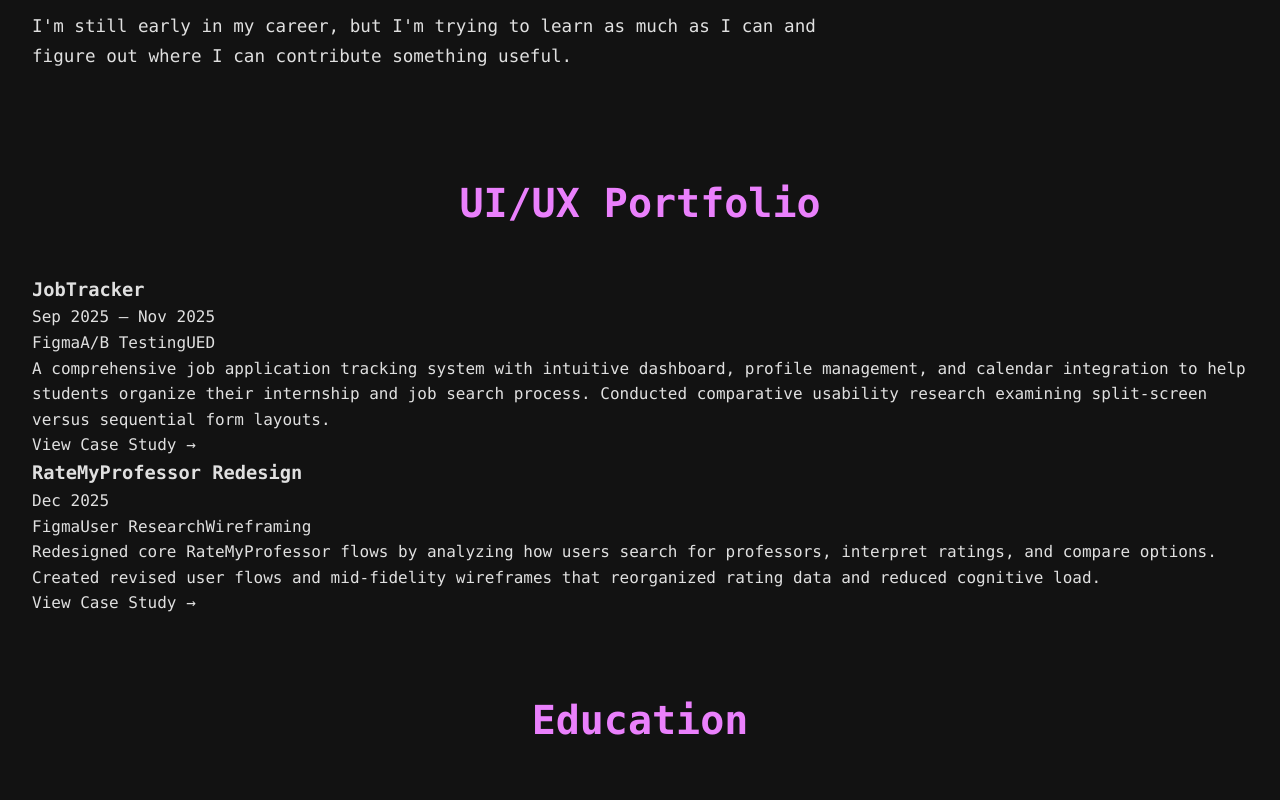
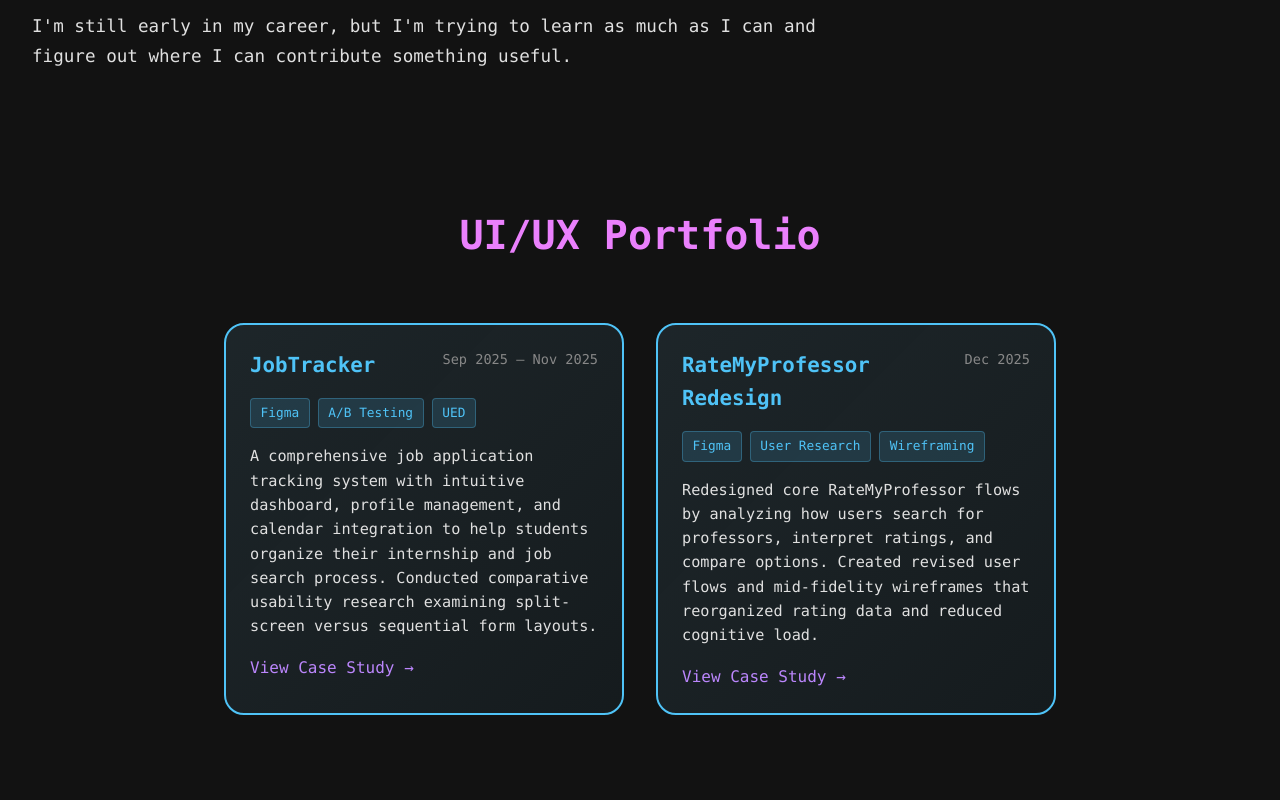
Before and after one commit to ksharm-67/kavish-portfolio, a React (Vite) app: page / in a window 1280 px wide. Shown: the part 920-1720 px from the top of the page. Built offline with nearby package versions, Linux system fonts and the light colour scheme; the HTML template or start-up script is replaced by a standard one.

Commit message:
Add UI/UX portfolio section styles
Added styles for UI/UX portfolio section including card layout and hover effects.

```diff
--- a/src/App.css
+++ b/src/App.css
@@ -106,6 +106,86 @@
 @keyframes brand-blinker {
   0%, 50% { opacity: 1; }
   50.01%, 100% { opacity: 0; }
+}
+
+/* ===== UI/UX Portfolio Section ===== */
+#uiux {
+  padding: 2rem 0;
+}
+
+.ux-cards {
+  display: flex;
+  justify-content: center;
+  flex-wrap: wrap;
+  gap: 2rem;
+  padding: 1rem;
+}
+
+.ux-card {
+  width: 400px;
+  background: linear-gradient(135deg, rgba(129, 212, 250, 0.1) 0%, rgba(79, 195, 247, 0.05) 100%);
+  border: 2px solid #4FC3F7;
+  border-radius: 20px;
+  padding: 1.5rem;
+  transition: transform 0.3s ease, box-shadow 0.3s ease;
+}
+
+.ux-card:hover {
+  transform: translateY(-4px);
+  box-shadow: 0 8px 30px rgba(79, 195, 247, 0.2);
+}
+
+.ux-card-header {
+  display: flex;
+  justify-content: space-between;
+  align-items: flex-start;
+  margin-bottom: 1rem;
+}
+
+.ux-card h3 {
+  color: #4FC3F7;
+  font-size: 1.3rem;
+  margin: 0;
+}
+
+.ux-date {
+  color: #888;
+  font-size: 0.85rem;
+  white-space: nowrap;
+}
+
+.ux-tools {
+  display: flex;
+  flex-wrap: wrap;
+  gap: 0.5rem;
+  margin-bottom: 1rem;
+}
+
+.ux-tool {
+  background: rgba(79, 195, 247, 0.15);
+  border: 1px solid rgba(79, 195, 247, 0.3);
+  color: #4FC3F7;
+  padding: 0.25rem 0.6rem;
+  border-radius: 4px;
+  font-size: 0.8rem;
+}
+
+.ux-description {
+  color: #e0e0e0;
+  font-size: 0.95rem;
+  line-height: 1.6;
+  margin-bottom: 1rem;
+}
+
+.ux-link {
+  color: #bb86fc;
+  font-weight: 500;
+  transition: color 0.2s ease;
+}
+
+.ux-link:hover {
+  color: #EA80FC;
+  text-decoration: underline;
 }
 
 /* ===== Education Section ===== */
```
